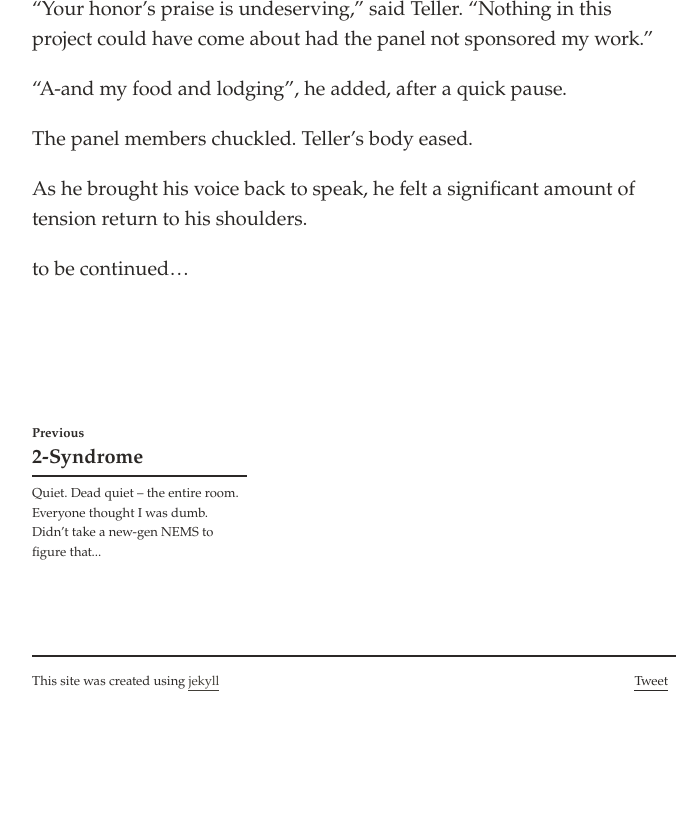
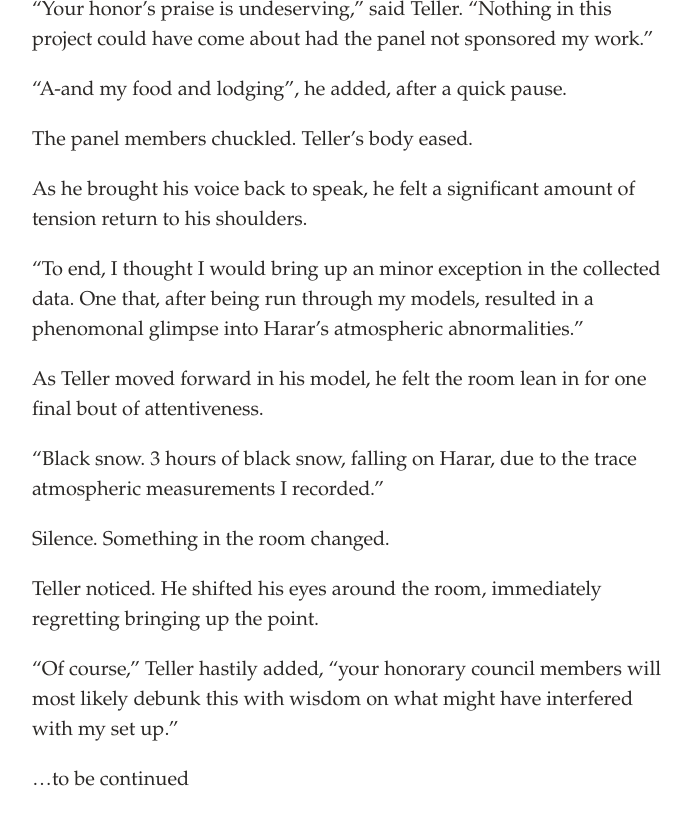
Before and after one commit to svvchen/nervxious, a Jekyll site: the page built from _posts/2019-08-12-teller.markdown, in a window 1280 px wide and 900 px high, scrolled down 2599 px. Shown: the top 825 px of the window, without its empty margins (286-985 px from the left). Built offline with Jekyll 4.4.1, drawn with Linux system fonts in a browser that asks for light colours; comment, search, counter and statistics services are not loaded; before the commit the page ends 3307 px from its top, so only the background shows below that.

Commit message:
Update 2019-08-12-teller.markdown

```diff
--- a/_posts/2019-08-12-teller.markdown
+++ b/_posts/2019-08-12-teller.markdown
@@ -60,4 +60,16 @@ The panel members chuckled. Teller's body eased.
 
 As he brought his voice back to speak, he felt a significant amount of tension return to his shoulders.
 
-to be continued...
+"To end, I thought I would bring up an minor exception in the collected data. One that, after being run through my models, resulted in a phenomonal glimpse into Harar's atmospheric abnormalities."
+
+As Teller moved forward in his model, he felt the room lean in for one final bout of attentiveness.
+
+"Black snow. 3 hours of black snow, falling on Harar, due to the trace atmospheric measurements I recorded."
+
+Silence. Something in the room changed.
+
+Teller noticed. He shifted his eyes around the room, immediately regretting bringing up the point.
+
+"Of course," Teller hastily added, "your honorary council members will most likely debunk this with wisdom on what might have interfered with my set up."
+
+...to be continued
```
